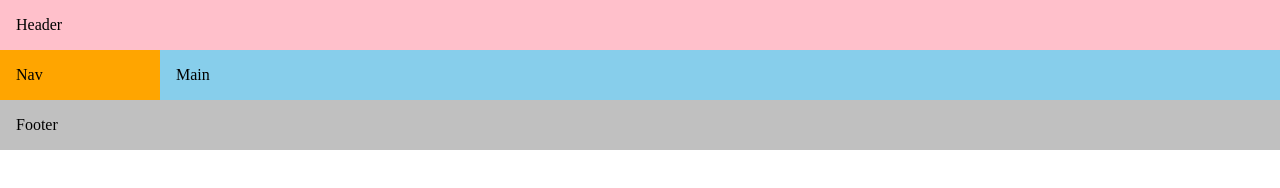
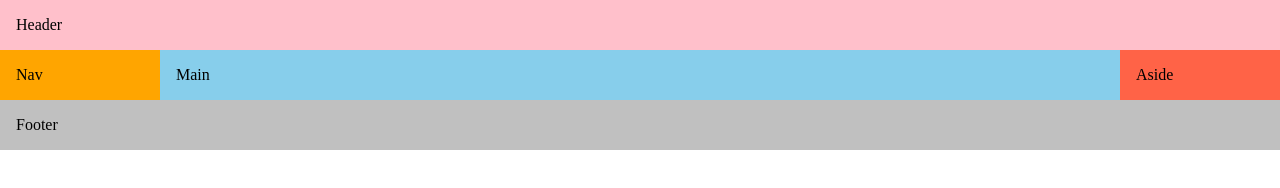
Before and after one commit to gusutaharu/CSS-Media-queries, a plain HTML site: page index.html in a window 1280 px wide. Drawn offline with Linux system fonts and the light colour scheme.

Commit message:
要素を出現させてみよう

```diff
--- a/style.css
+++ b/style.css
@@ -27,6 +27,7 @@ nav {
 
 aside {
   background: tomato;
+  display: none;
 }
 
 footer {
@@ -48,7 +49,8 @@ footer {
   }
 
   aside {
-    display: none;
+    display: block;
+    width: 160px;
   }
 
 }
```
